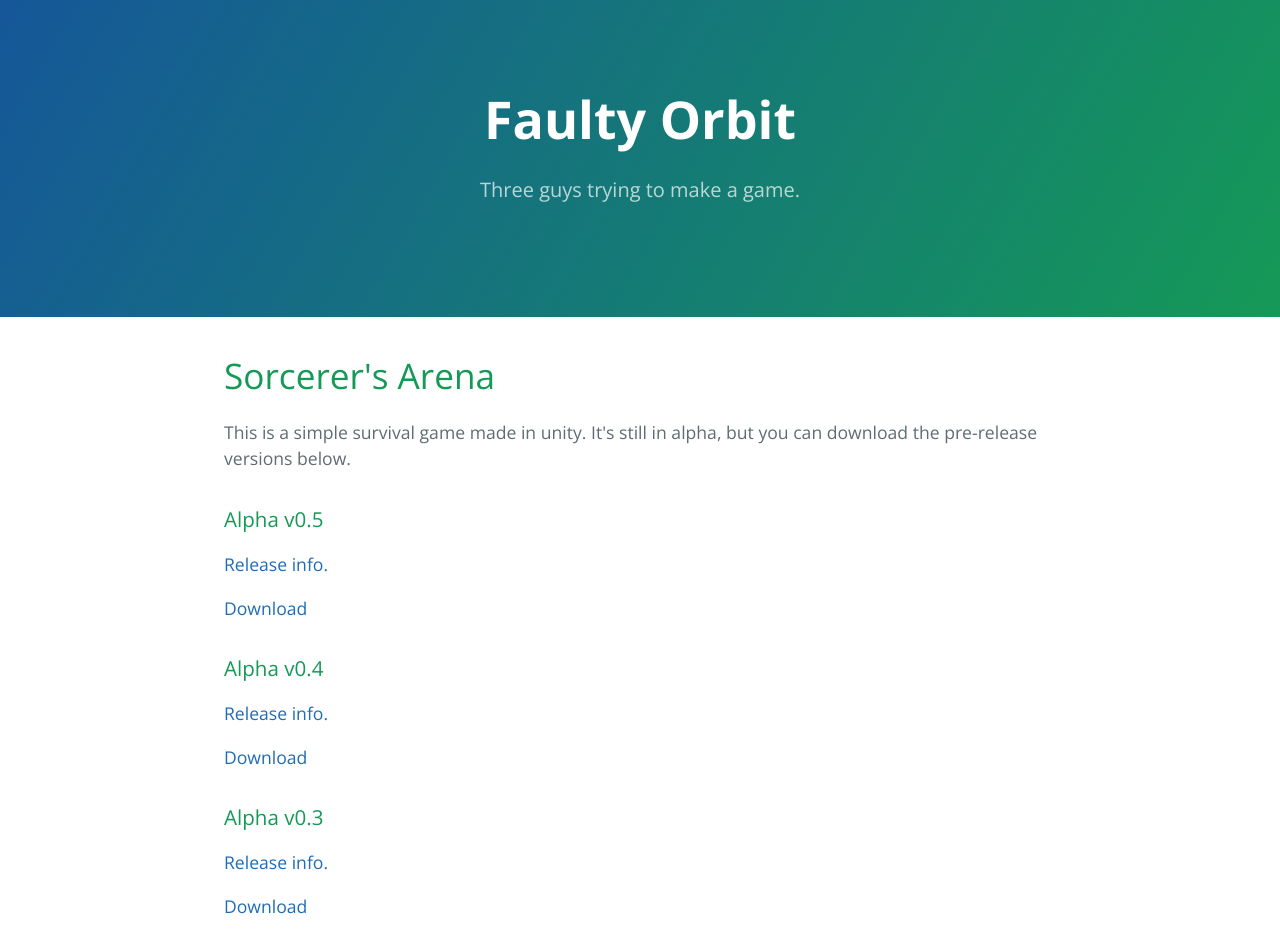
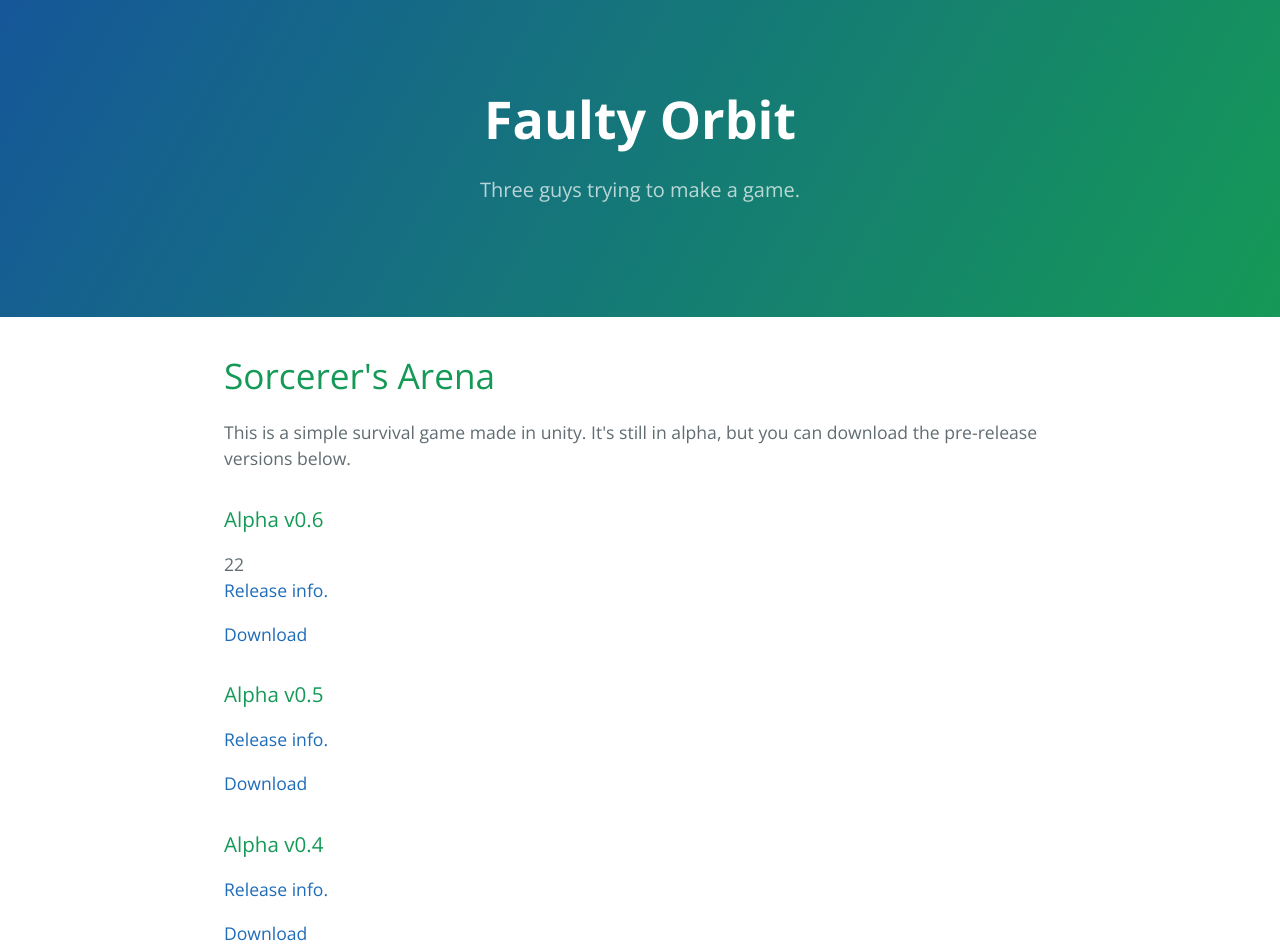
Before and after one commit to FaultyOrbit/faultyorbit.github.io, a plain HTML site: page index.html in a window 1280 px wide. Shown: the top 949 px of the page. Drawn offline with nearby package versions, Linux system fonts and the light colour scheme.

Commit message:
Update index.html

```diff
--- a/index.html
+++ b/index.html
@@ -18,9 +18,12 @@
     <section class="main-content">
       <h1>Sorcerer's Arena</h1>
       <p>This is a simple survival game made in unity. It's still in alpha, but you can download the pre-release versions below.</p>
+      <h3>Alpha v0.6</h3>
+22    <a href = "https://github.com/FaultyOrbit/sorcerersarena/releases/tag/5"><p>Release info.</p></a>
+      <a href = "https://github.com/FaultyOrbit/sorcerersarena/releases/download/5/alpha.release.5.zip"><p>Download</p></a>
       <h3>Alpha v0.5</h3>
-      <a href = "https://github.com/FaultyOrbit/sorcerersarena/releases/tag/5"><p>Release info.</p></a>
-      <a href = "https://github.com/FaultyOrbit/sorcerersarena/releases/download/5/alpha.release.5.zip"><p>Download</p></a>
+      <a href = "https://github.com/FaultyOrbit/sorcerersarena/releases/tag/6"><p>Release info.</p></a>
+      <a href = "https://github.com/FaultyOrbit/sorcerersarena/releases/download/5/alpha.release.6.zip"><p>Download</p></a>
       <h3>Alpha v0.4</h3>
       <a href = "https://github.com/FaultyOrbit/sorcerersarena/releases/tag/4"><p>Release info.</p></a>
       <a href = "https://github.com/FaultyOrbit/sorcerersarena/releases/download/4/alpha.release.4.zip"><p>Download</p></a>
```
